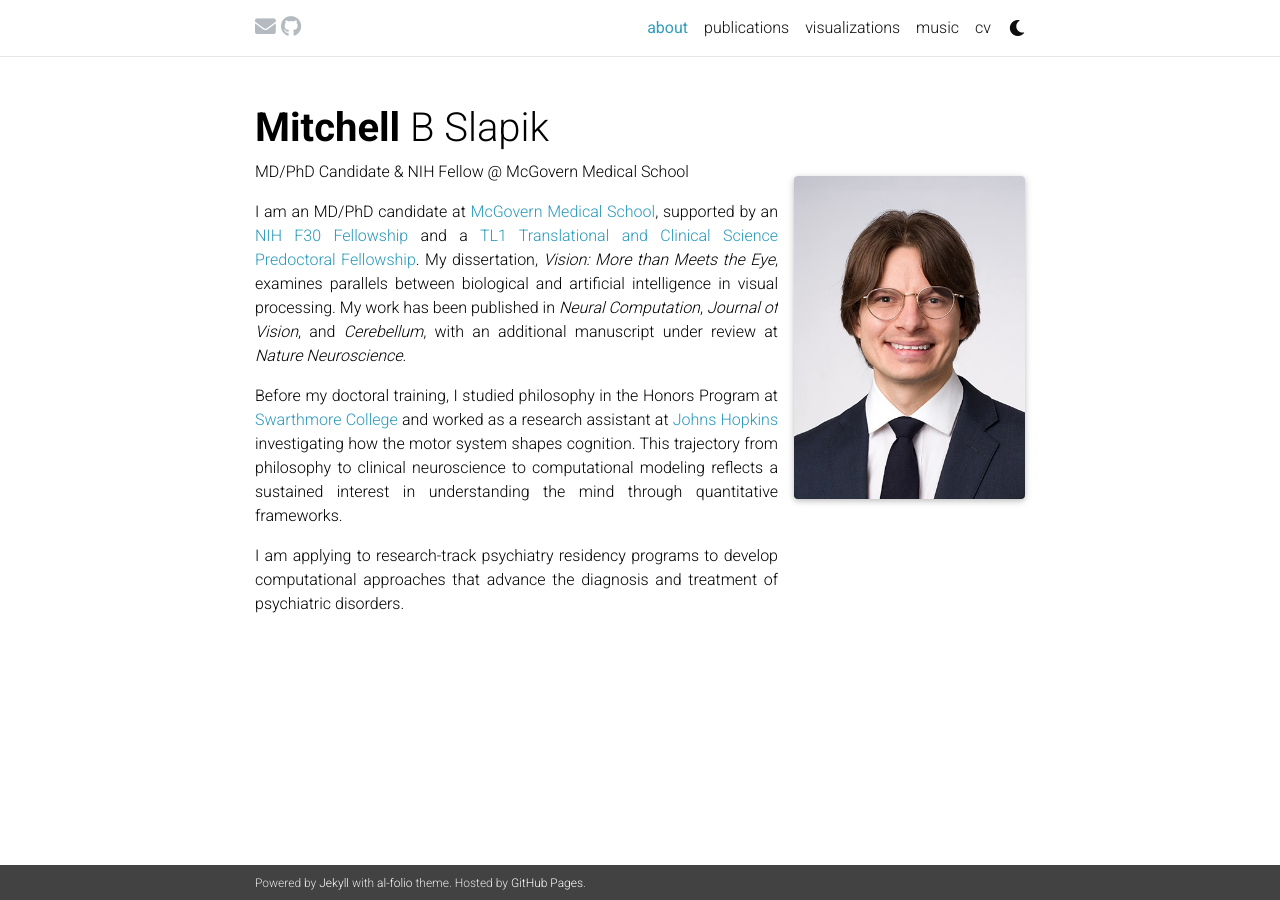
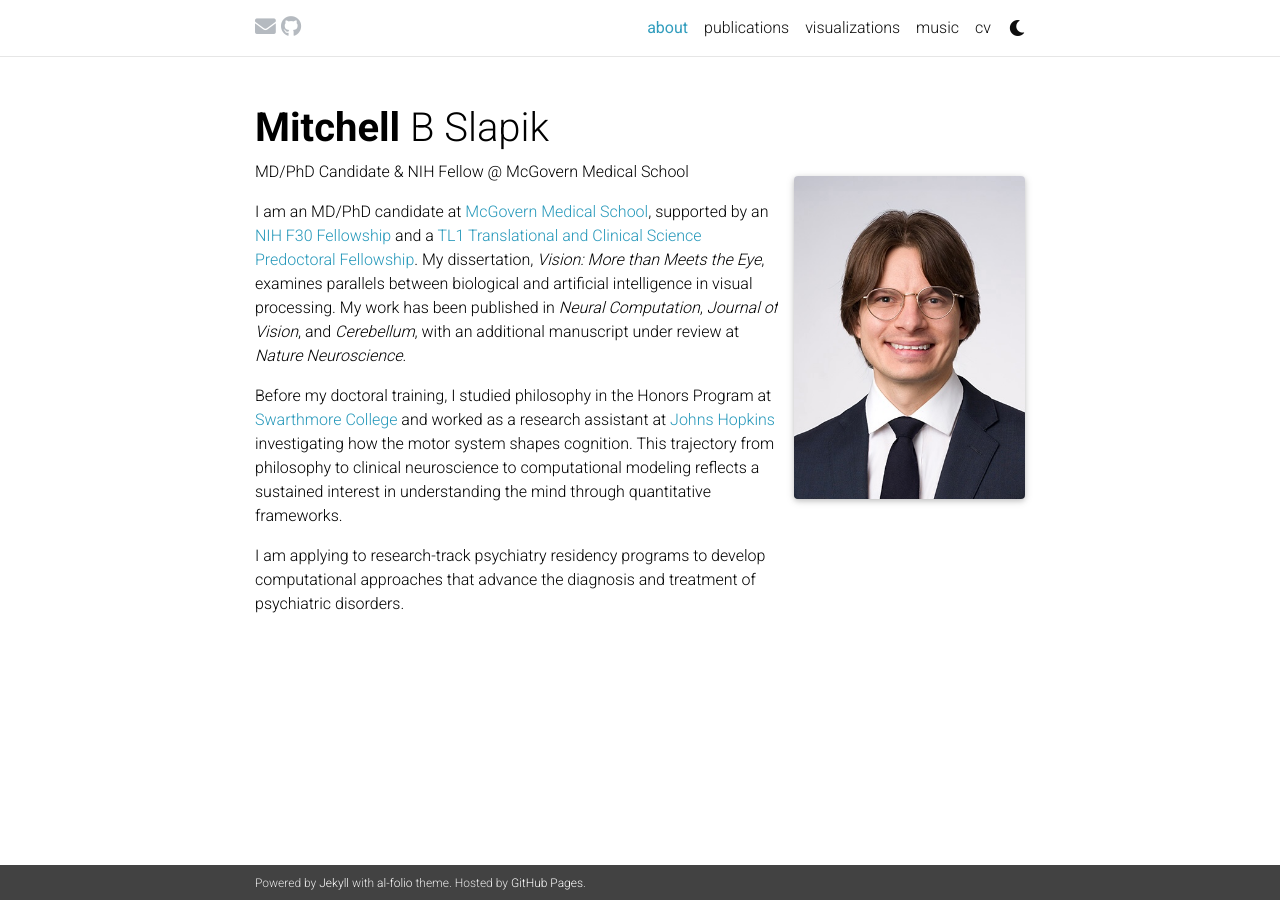
Before and after one commit to mitchellslapik/mitchellslapik.github.io, a Jekyll site: the page built from _pages/about.md, in a window 1280 px wide. Built offline with Jekyll 4.4.1, drawn with Linux system fonts in a browser that asks for light colours; full-size pictures stand in for the smaller copies a plugin makes; comment, search, counter and statistics services are not loaded; a style sheet for code colours, icons or effects is not loaded.

Commit message:
Update main.scss

```diff
--- a/assets/css/main.scss
+++ b/assets/css/main.scss
@@ -11,7 +11,3 @@ $max-content-width: {{ site.max_width }};
   "base",
   "distill"
 ;
-
-.clearfix p {
-  text-align: justify;
-}
```
